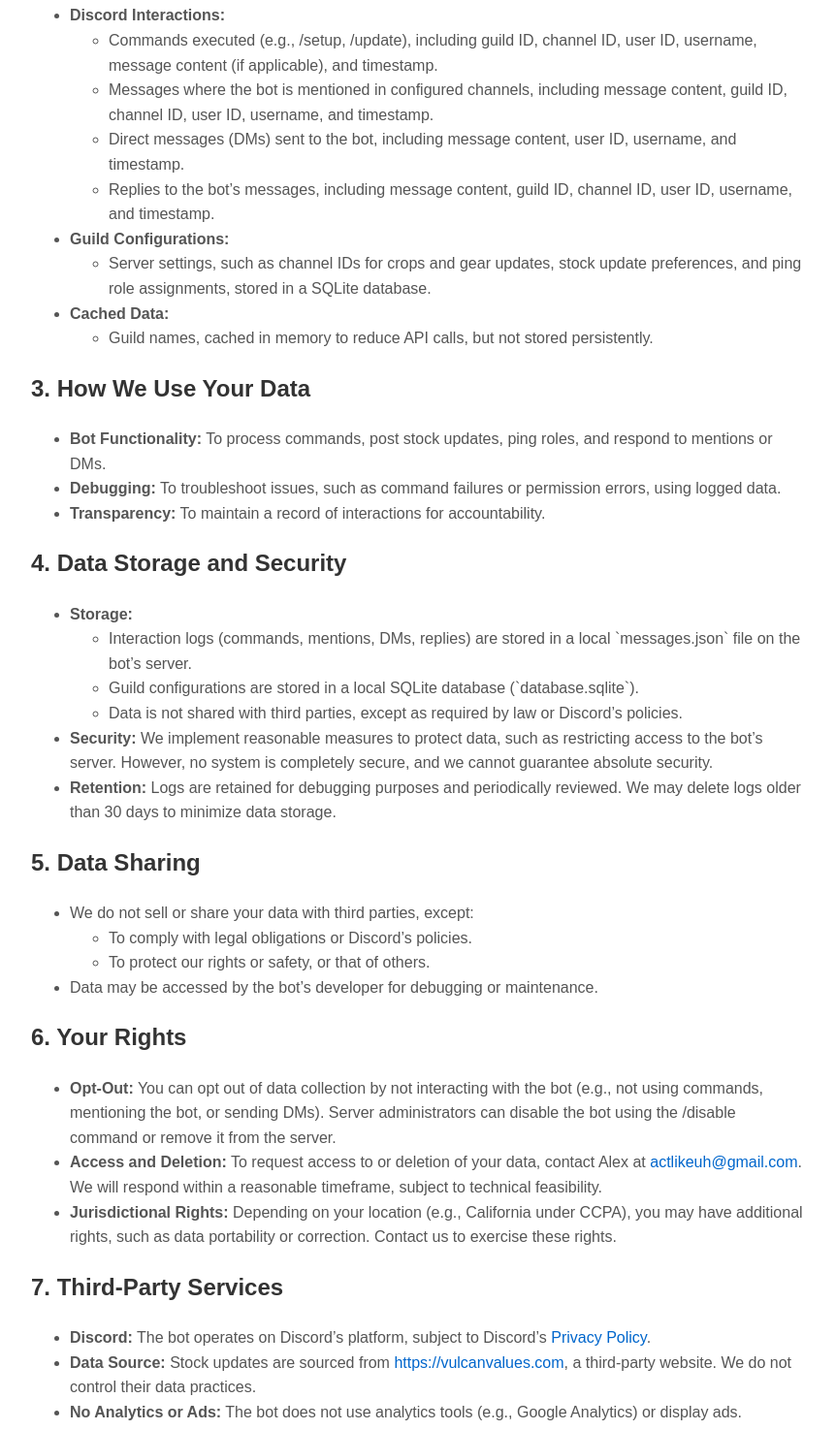
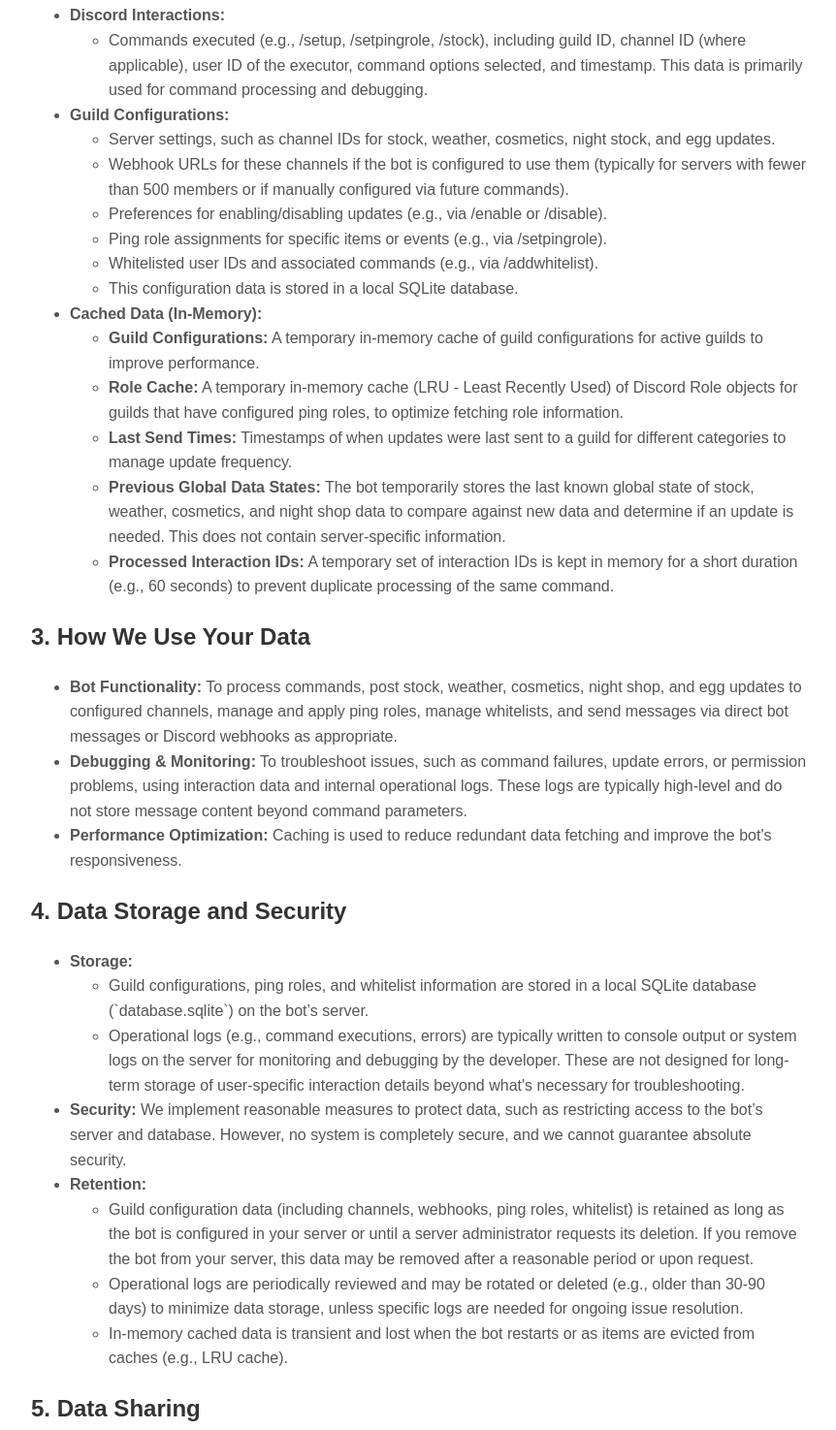
Before and after one commit to triquqd717/StockNotifierBot, a plain HTML site: page privacy.html in a window 1280 px wide. Shown: the part 411-1886 px from the top of the page at 97% size, without its empty margins (208-1070 px from the left). Drawn offline with Linux system fonts and the light colour scheme.

Commit message:
Update privacy.html

```diff
--- a/privacy.html
+++ b/privacy.html
@@ -29,99 +29,102 @@
 </head>
 <body>
 <h1>Stock Notify Privacy Policy</h1>
-  <p><strong>Effective Date:</strong> April 27, 2025</p>
-
+<p><strong>Effective Date:</strong> May 30, 2025</p>
 <h2>1. Introduction</h2>
-  <p>Stock Notify is a Discord bot that provides stock updates for in-game items in "Grow a Garden." This Privacy Policy explains how we collect, use, store, and protect your data when you interact with the bot. By using Stock Notify, you agree to this Privacy Policy.</p>
-
+<p>Stock Notify is a Discord bot that provides stock updates for in-game items (seeds, gear, eggs), weather, cosmetics, and night shop items in "Grow a Garden." This Privacy Policy explains how we collect, use, store, and protect your data when you interact with the bot. By using Stock Notify, you agree to this Privacy Policy.</p>
 <h2>2. Data We Collect</h2>
 <p>We collect the following data to operate the bot and ensure its functionality:</p>
 <ul>
 <li><strong>Discord Interactions:</strong>
 <ul>
-        <li>Commands executed (e.g., /setup, /update), including guild ID, channel ID, user ID, username, message content (if applicable), and timestamp.</li>
-        <li>Messages where the bot is mentioned in configured channels, including message content, guild ID, channel ID, user ID, username, and timestamp.</li>
-        <li>Direct messages (DMs) sent to the bot, including message content, user ID, username, and timestamp.</li>
-        <li>Replies to the bot’s messages, including message content, guild ID, channel ID, user ID, username, and timestamp.</li>
+<li>Commands executed (e.g., /setup, /setpingrole, /stock), including guild ID, channel ID (where applicable), user ID of the executor, command options selected, and timestamp. This data is primarily used for command processing and debugging.</li>
 </ul>
 </li>
 <li><strong>Guild Configurations:</strong>
 <ul>
-        <li>Server settings, such as channel IDs for crops and gear updates, stock update preferences, and ping role assignments, stored in a SQLite database.</li>
+<li>Server settings, such as channel IDs for stock, weather, cosmetics, night stock, and egg updates.</li>
+<li>Webhook URLs for these channels if the bot is configured to use them (typically for servers with fewer than 500 members or if manually configured via future commands).</li>
+<li>Preferences for enabling/disabling updates (e.g., via /enable or /disable).</li>
+<li>Ping role assignments for specific items or events (e.g., via /setpingrole).</li>
+<li>Whitelisted user IDs and associated commands (e.g., via /addwhitelist).</li>
+<li>This configuration data is stored in a local SQLite database.</li>
 </ul>
 </li>
-    <li><strong>Cached Data:</strong>
+<li><strong>Cached Data (In-Memory):</strong>
 <ul>
-        <li>Guild names, cached in memory to reduce API calls, but not stored persistently.</li>
+<li><strong>Guild Configurations:</strong> A temporary in-memory cache of guild configurations for active guilds to improve performance.</li>
+<li><strong>Role Cache:</strong> A temporary in-memory cache (LRU - Least Recently Used) of Discord Role objects for guilds that have configured ping roles, to optimize fetching role information.</li>
+<li><strong>Last Send Times:</strong> Timestamps of when updates were last sent to a guild for different categories to manage update frequency.</li>
+<li><strong>Previous Global Data States:</strong> The bot temporarily stores the last known global state of stock, weather, cosmetics, and night shop data to compare against new data and determine if an update is needed. This does not contain server-specific information.</li>
+<li><strong>Processed Interaction IDs:</strong> A temporary set of interaction IDs is kept in memory for a short duration (e.g., 60 seconds) to prevent duplicate processing of the same command.</li>
 </ul>
 </li>
 </ul>
-
 <h2>3. How We Use Your Data</h2>
 <ul>
-    <li><strong>Bot Functionality:</strong> To process commands, post stock updates, ping roles, and respond to mentions or DMs.</li>
-    <li><strong>Debugging:</strong> To troubleshoot issues, such as command failures or permission errors, using logged data.</li>
-    <li><strong>Transparency:</strong> To maintain a record of interactions for accountability.</li>
+<li><strong>Bot Functionality:</strong> To process commands, post stock, weather, cosmetics, night shop, and egg updates to configured channels, manage and apply ping roles, manage whitelists, and send messages via direct bot messages or Discord webhooks as appropriate.</li>
+<li><strong>Debugging & Monitoring:</strong> To troubleshoot issues, such as command failures, update errors, or permission problems, using interaction data and internal operational logs. These logs are typically high-level and do not store message content beyond command parameters.</li>
+<li><strong>Performance Optimization:</strong> Caching is used to reduce redundant data fetching and improve the bot's responsiveness.</li>
 </ul>
-
 <h2>4. Data Storage and Security</h2>
 <ul>
 <li><strong>Storage:</strong>
 <ul>
-        <li>Interaction logs (commands, mentions, DMs, replies) are stored in a local `messages.json` file on the bot’s server.</li>
-        <li>Guild configurations are stored in a local SQLite database (`database.sqlite`).</li>
-        <li>Data is not shared with third parties, except as required by law or Discord’s policies.</li>
+<li>Guild configurations, ping roles, and whitelist information are stored in a local SQLite database (`database.sqlite`) on the bot’s server.</li>
+<li>Operational logs (e.g., command executions, errors) are typically written to console output or system logs on the server for monitoring and debugging by the developer. These are not designed for long-term storage of user-specific interaction details beyond what's necessary for troubleshooting.</li>
 </ul>
 </li>
-    <li><strong>Security:</strong> We implement reasonable measures to protect data, such as restricting access to the bot’s server. However, no system is completely secure, and we cannot guarantee absolute security.</li>
-    <li><strong>Retention:</strong> Logs are retained for debugging purposes and periodically reviewed. We may delete logs older than 30 days to minimize data storage.</li>
+<li><strong>Security:</strong> We implement reasonable measures to protect data, such as restricting access to the bot’s server and database. However, no system is completely secure, and we cannot guarantee absolute security.</li>
+<li><strong>Retention:</strong>
+<ul>
+<li>Guild configuration data (including channels, webhooks, ping roles, whitelist) is retained as long as the bot is configured in your server or until a server administrator requests its deletion. If you remove the bot from your server, this data may be removed after a reasonable period or upon request.</li>
+<li>Operational logs are periodically reviewed and may be rotated or deleted (e.g., older than 30-90 days) to minimize data storage, unless specific logs are needed for ongoing issue resolution.</li>
+<li>In-memory cached data is transient and lost when the bot restarts or as items are evicted from caches (e.g., LRU cache).</li>
 </ul>
-
+</li>
+</ul>
 <h2>5. Data Sharing</h2>
 <ul>
-    <li>We do not sell or share your data with third parties, except:
+<li>We do not sell your personal data.</li>
+<li>We do not share your data with third parties, except:
 <ul>
-        <li>To comply with legal obligations or Discord’s policies.</li>
-        <li>To protect our rights or safety, or that of others.</li>
+<li>To comply with legal obligations or valid legal processes.</li>
+<li>To enforce our ToS or protect our rights, property, or safety, or that of others.</li>
+<li>With Discord via its API, which is necessary for the bot's operation (e.g., sending messages, processing commands).</li>
+<li>If your server uses webhooks for notifications (either auto-created by the bot with permission, or manually configured), the message content (e.g., stock update embeds) is sent via Discord's webhook infrastructure to the designated channel in your server. Webhook URLs configured for your server are stored as part of your guild's configuration.</li>
 </ul>
 </li>
-    <li>Data may be accessed by the bot’s developer for debugging or maintenance.</li>
+<li>Data may be accessed by the bot’s developer (Alex) for debugging, maintenance, and operational purposes.</li>
 </ul>
-
 <h2>6. Your Rights</h2>
 <ul>
-    <li><strong>Opt-Out:</strong> You can opt out of data collection by not interacting with the bot (e.g., not using commands, mentioning the bot, or sending DMs). Server administrators can disable the bot using the /disable command or remove it from the server.</li>
-    <li><strong>Access and Deletion:</strong> To request access to or deletion of your data, contact Alex at <a href="mailto:actlikeuh@gmail.com">actlikeuh@gmail.com</a>. We will respond within a reasonable timeframe, subject to technical feasibility.</li>
-    <li><strong>Jurisdictional Rights:</strong> Depending on your location (e.g., California under CCPA), you may have additional rights, such as data portability or correction. Contact us to exercise these rights.</li>
+<li><strong>Opt-Out:</strong> You can opt-out of most data collection by not interacting with the bot (e.g., not using its commands). Server administrators can disable all automatic updates from the bot using the <code>/disable</code> command or by removing the bot from the server.</li>
+<li><strong>Access and Deletion:</strong> To request access to or deletion of your server’s configuration data, contact Alex at <a href="mailto:actlikeuh@gmail.com">actlikeuh@gmail.com</a>. We will respond within a reasonable timeframe, subject to technical feasibility and verification of your authority to make such a request for a server.</li>
+<li><strong>Data Correction:</strong> Guild configuration settings (like channels or ping roles) can be modified using the bot's commands (e.g., <code>/setup</code>, <code>/setpingrole</code>, <code>/removepingrole</code>).</li>
+<li><strong>Jurisdictional Rights:</strong> Depending on your location, you may have additional rights regarding your data. Contact us to exercise these rights.</li>
 </ul>
-
 <h2>7. Third-Party Services</h2>
 <ul>
-    <li><strong>Discord:</strong> The bot operates on Discord’s platform, subject to Discord’s <a href="https://discord.com/privacy">Privacy Policy</a>.</li>
-    <li><strong>Data Source:</strong> Stock updates are sourced from <a href="https://vulcanvalues.com">https://vulcanvalues.com</a>, a third-party website. We do not control their data practices.</li>
-    <li><strong>No Analytics or Ads:</strong> The bot does not use analytics tools (e.g., Google Analytics) or display ads.</li>
+<li><strong>Discord:</strong> The bot operates on Discord’s platform and is subject to Discord’s <a href="https://discord.com/privacy">Privacy Policy</a> and <a href="https://discord.com/terms">Terms of Service</a>.</li>
+<li><strong>Data Source:</strong> Stock, weather, cosmetics, and night shop updates are sourced from our internal game data APIs. The bot itself does not scrape third-party websites for this game data.</li>
+<li><strong>No External Analytics or Ads:</strong> The bot does not currently use third-party analytics tools (e.g., Google Analytics) to track your individual usage of the bot itself, nor does it display third-party advertisements.</li>
 </ul>
-
 <h2>8. AI and Machine Learning</h2>
 <ul>
-    <li>We do not use your data to train machine learning or AI models. Logged data is used solely for bot functionality and debugging.</li>
+<li>We do not use your data to train machine learning or AI models. Data collected is used solely for bot functionality, operational monitoring, and debugging.</li>
 </ul>
-
 <h2>9. Children’s Privacy</h2>
 <ul>
-    <li>Stock Notify is not intended for users under 13. If we learn that we have collected data from a user under 13, we will delete it promptly.</li>
+<li>Stock Notify is not intended for users under 13. We do not knowingly collect personal information from children under 13. If we learn that we have inadvertently collected data from a user under 13, we will take steps to delete it promptly. If you are a parent or guardian and believe your child under 13 has provided us with information, please contact us.</li>
 </ul>
-
 <h2>10. Changes to the Privacy Policy</h2>
 <ul>
-    <li>We may update this Privacy Policy at any time. Changes will be posted on this page. Continued use of the bot after changes constitutes acceptance of the updated policy.</li>
+<li>We may update this Privacy Policy at any time. Changes will be posted on this page, and we will endeavor to notify users of significant changes. Continued use of the bot after changes constitutes acceptance of the updated policy.</li>
 </ul>
-
 <h2>11. Contact</h2>
 <ul>
-    <li>For questions, data requests, or concerns, contact Alex at <a href="mailto:actlikeuh@gmail.com">actlikeuh@gmail.com</a>.</li>
+<li>For questions, data requests, or concerns about this Privacy Policy, contact Alex at <a href="mailto:actlikeuh@gmail.com">actlikeuh@gmail.com</a>.</li>
 </ul>
-
 <h2>12. Governing Law</h2>
 <ul>
 <li>This Privacy Policy is governed by the laws of the United States, without regard to conflict of law principles.</li>
```
Lines whose indentation alone changed are shown as unchanged.
